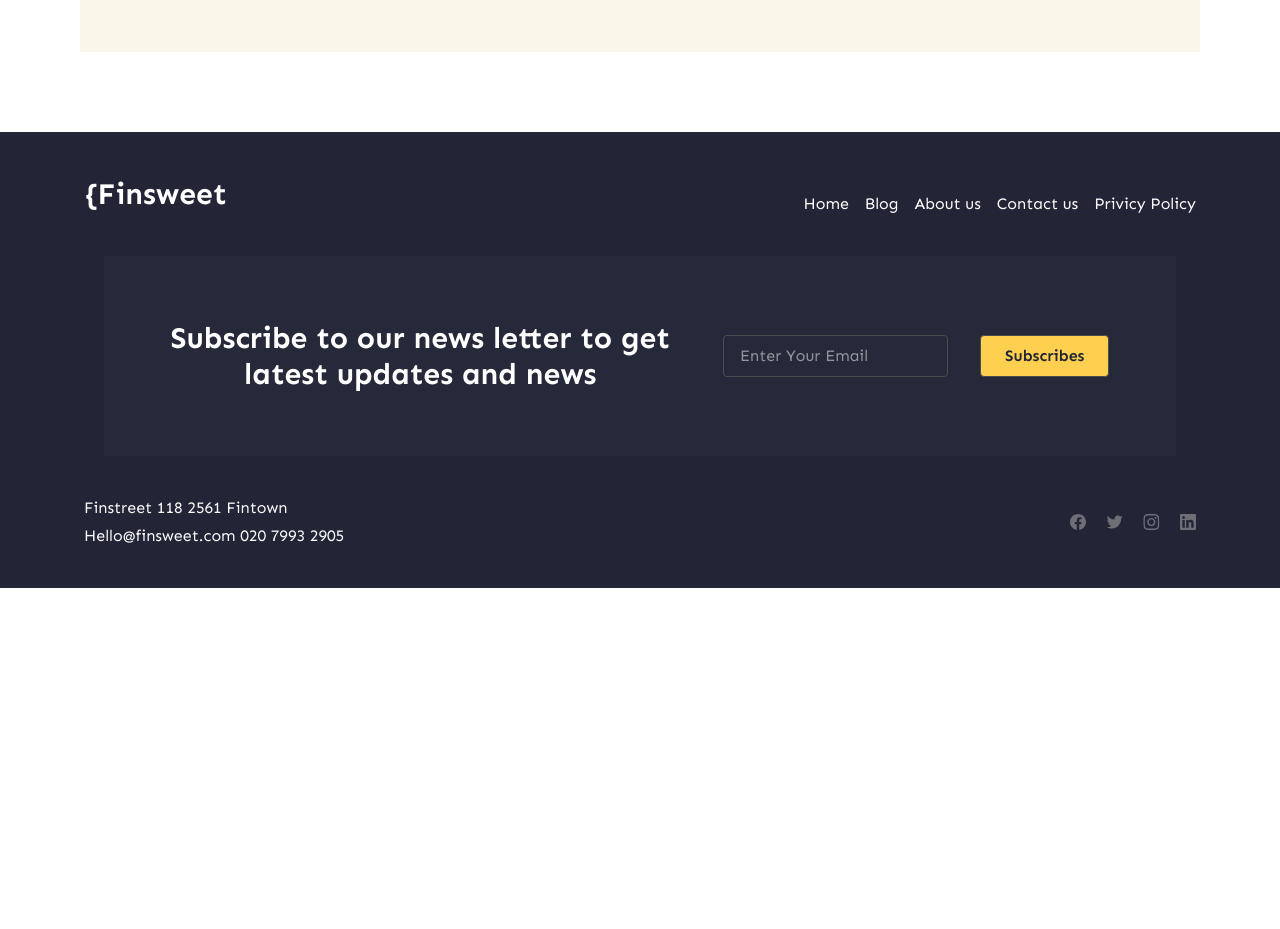
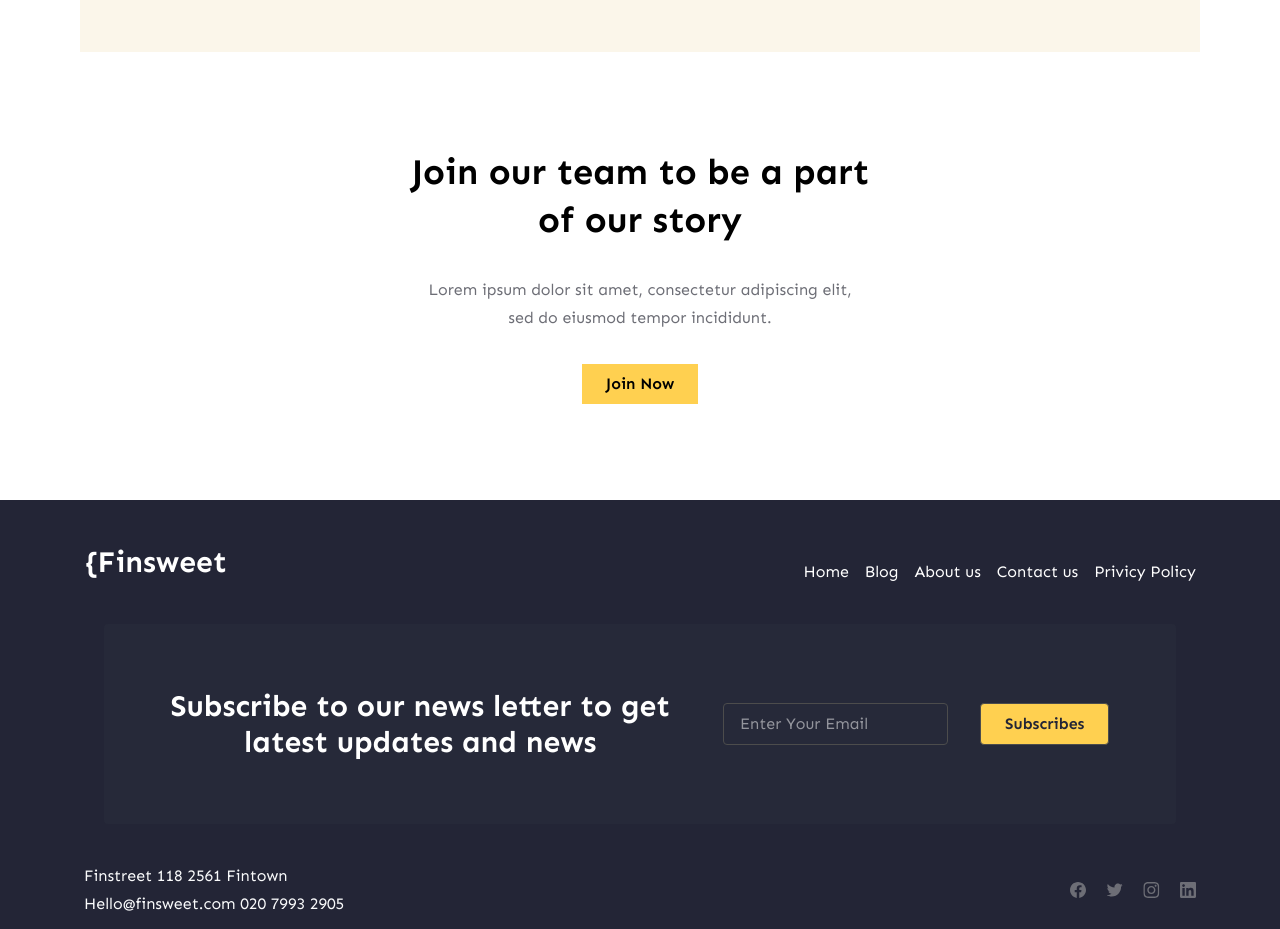
Before and after one commit to Shantanu143/blog-website, a React (Vite) app in the folder client/: page / in a window 1280 px wide. Shown: the part 4000-4929 px from the top of the page. Before the commit the page ends 4588 px from the top, so only its background shows below. Built offline with nearby package versions, Linux system fonts and the light colour scheme.

Commit message:
all the changes done

```diff
--- /dev/null
+++ b/client/src/components/JoinTeam.jsx
@@ -0,0 +1,18 @@
+const JoinTeam = () => {
+  return (
+    <div className="mx-10 my-20 flex flex-col justify-center items-center">
+      <h2 className="h2 m-4 text-center">
+        Join our team to be a part <br /> of our story
+      </h2>
+      <p className="body-1 m-4 text-center">
+        Lorem ipsum dolor sit amet, consectetur adipiscing elit, <br /> sed do
+        eiusmod tempor incididunt.
+      </p>
+      <button className="px-6 py-2 m-4 font-semibold bg-[#FFD050]">
+        Join Now
+      </button>
+    </div>
+  );
+};
+
+export default JoinTeam;
--- a/client/src/pages/Home.jsx
+++ b/client/src/pages/Home.jsx
@@ -4,6 +4,7 @@ import Catagory from "../components/Catagory";
 import FeaturedBrand from "../components/FeaturedBrand";
 import FeacturedPost from "../components/FeaturedPost";
 import Header from "../components/Header";
+import JoinTeam from "../components/JoinTeam";
 import Testimonials from "../components/Testimonials";
 import WhyWeStarted from "../components/WhyWeStarted";
 
@@ -18,6 +19,7 @@ const Home = () => {
       <Authors />
       <FeaturedBrand />
       <Testimonials />
+      <JoinTeam />
     </>
   );
 };
```
